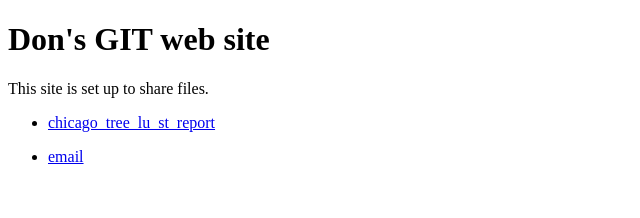
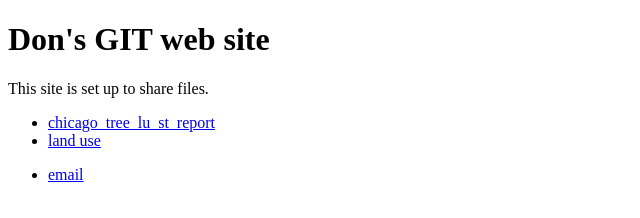
Before and after one commit to don-morrison-2000/don-morrison-2000.github.io, a plain HTML site: page index.html in a window 1280 px wide. Shown: the whole page, without its empty margins (0-640 px from the left). Drawn offline with Linux system fonts and the light colour scheme.

Commit message:
Update index.html

```diff
--- a/index.html
+++ b/index.html
@@ -10,6 +10,7 @@
 				<p>This site is set up to share files. </p>
 		    		<ul>
 			        	<li><a href="/reports/chicago_tree_lu_st_report">chicago_tree_lu_st_report</a></li>
+                                        <li><a href="/reports/land_use.html">land use</a></li>
 <!--
                                         <li><a href="/reports/chicago_tree_dam.html">chicago_tree_dam</a></li>
 			        	<li><a href="/data/dupage_county_accepted_V1.csv">data_V1</a></li>
```
